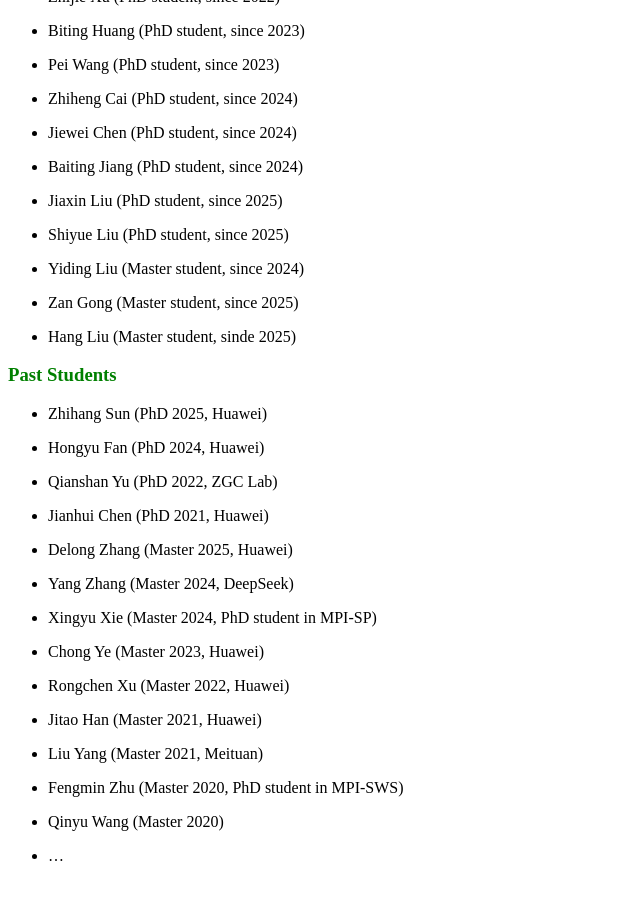
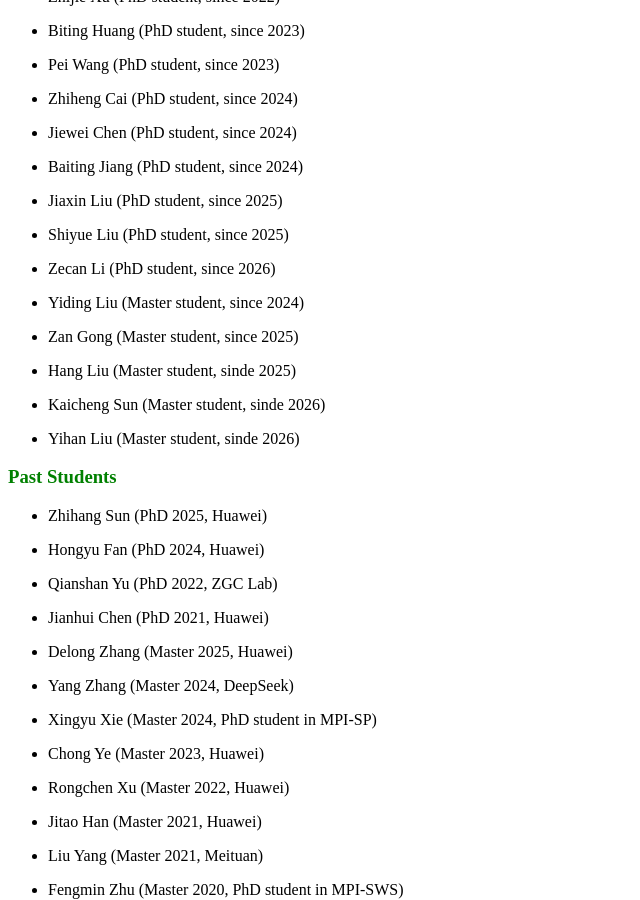
Before and after one commit to feihe/feihe.github.io, a Jekyll site: the page built from index.md, in a window 1280 px wide and 900 px high, scrolled down 1455 px. Shown: the whole window, without its empty margins (0-640 px from the left). Built offline with Jekyll 4.4.1, drawn with Linux system fonts in a browser that asks for light colours; nearby versions of some CDN libraries.

Commit message:
new students

```diff
--- a/index.md
+++ b/index.md
@@ -45,7 +45,7 @@ Here is my [THUFV lab](https://thufv.github.io/)
 
 ### <font color=green>Teaching</font>
 
-- [Discrete Mathematics I (undergraduate course)](./teaching/DiscreteMathematicsI/a25/index.md)
+- [Discrete Mathematics I (undergraduate course)](./teaching/DiscreteMathematicsI/a26/index.md)
 
 - [Software analysis and verification (undergraduate course)](./teaching/ProgramVerification/s26/index.md)
 
@@ -91,11 +91,17 @@ Here is my [THUFV lab](https://thufv.github.io/)
 
 - Shiyue Liu (PhD student, since 2025)
 
+- Zecan Li (PhD student, since 2026)
+
 - Yiding Liu (Master student, since 2024)
 
 - Zan Gong (Master student, since 2025)
 
 - Hang Liu (Master student, sinde 2025)
+
+- Kaicheng Sun (Master student, sinde 2026)
+
+- Yihan Liu (Master student, sinde 2026)
 
 ### <font color=green>Past Students</font>
 
```
